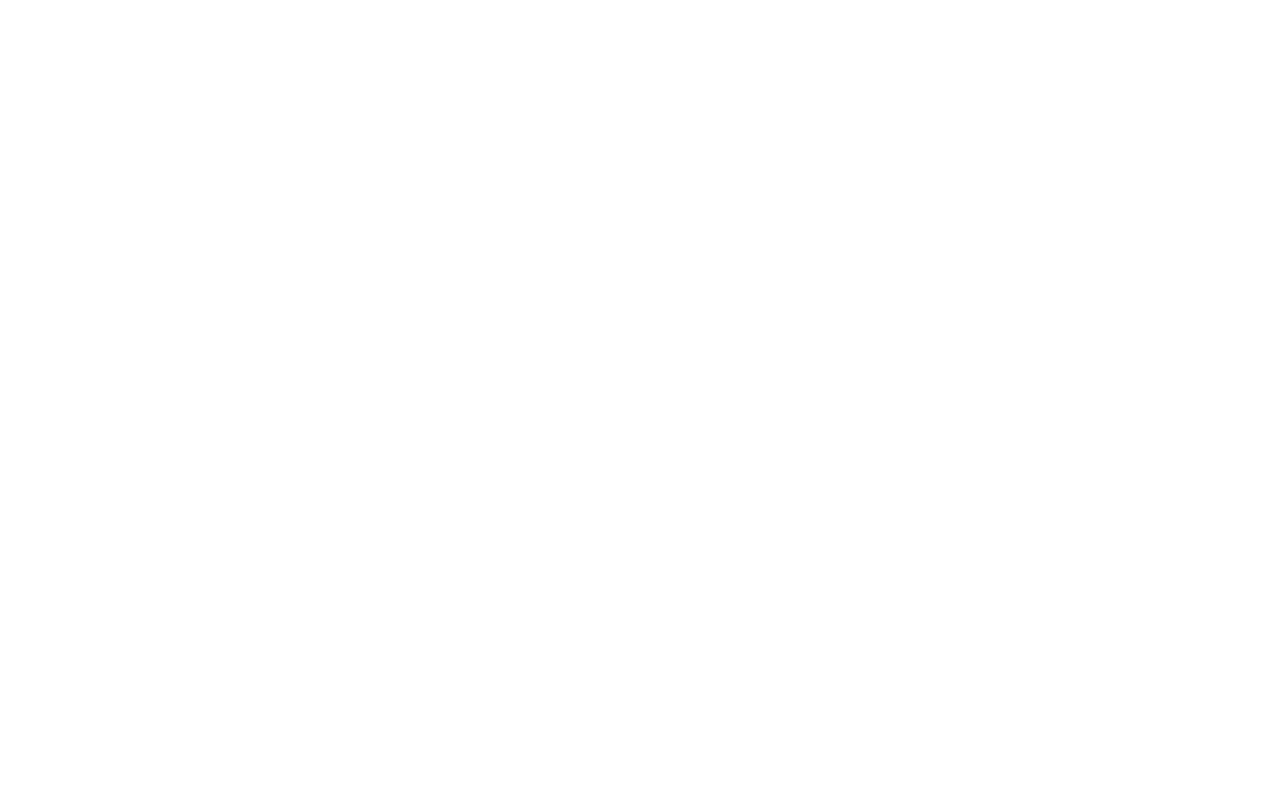
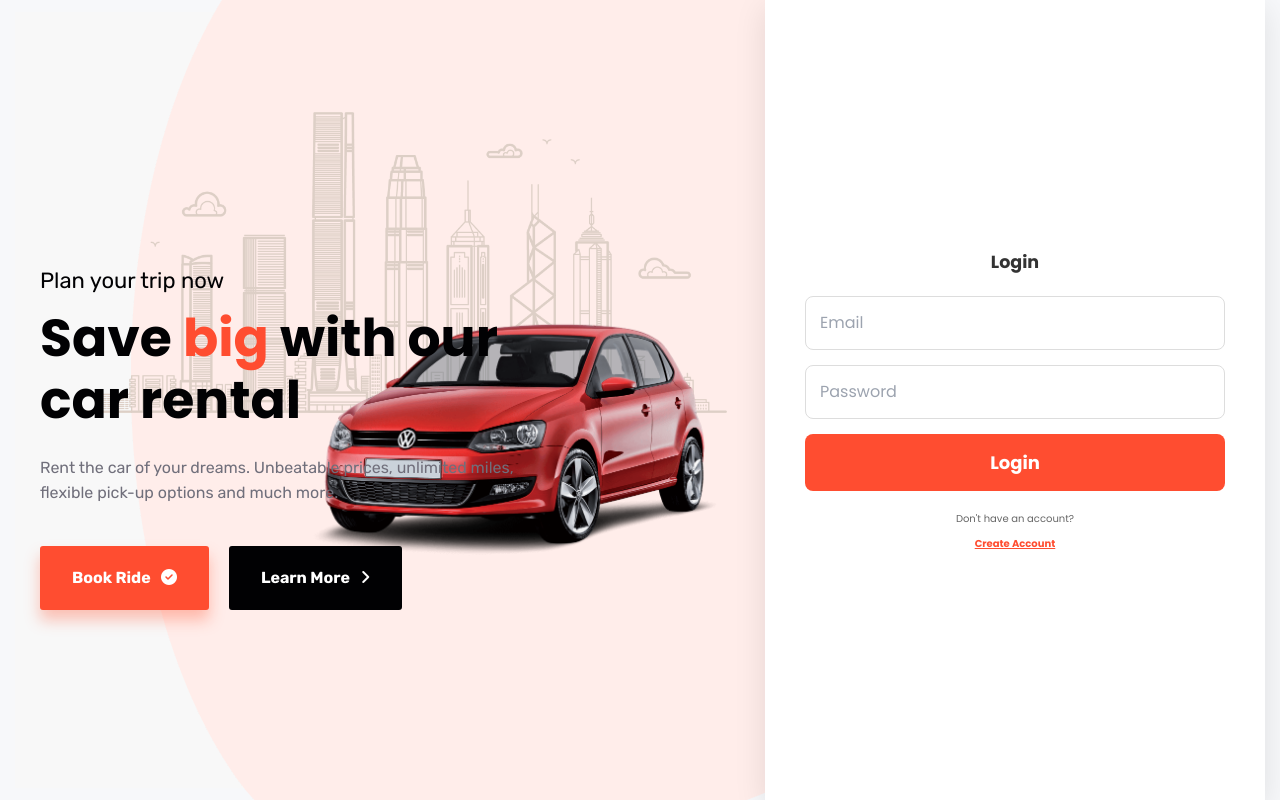
Before and after one commit to bm-197/Rentify, a React (Vite) app in the folder client/: page /login in a window 1280 px wide. Before the commit this address had no page. Built offline with nearby package versions, Linux system fonts and the light colour scheme.

Commit message:
:star: feat: Add login page and modified signup page

```diff
--- a/client/src/App.jsx
+++ b/client/src/App.jsx
@@ -2,6 +2,7 @@
 import Navbar from "./components/Navbar";
 import Home from "./Pages/Home";
 import Signup from "./components/Signup";
+import Login from "./components/Login";
 import "./index.css";
 import { Route, Routes, useLocation } from "react-router-dom";
 
@@ -19,6 +20,8 @@
       <Routes>
         <Route index path="/" element={<Home />} />
         <Route path="signup" element={<Signup />} />
+        <Route path="login" element={<Login />} />
+
     </Routes>
     </>
   );
--- a/client/src/components/Hero.jsx
+++ b/client/src/components/Hero.jsx
@@ -33,7 +33,7 @@
     <>
       <section id="home" className="hero-section">
         <div className="container">
-          <img className="bg-shape" src={BgShape} alt="bg-shape" />
+          <img className="bg-shape" src={BgShape} style = {{top: -15}}alt="bg-shape" />
           <div className="hero-content">
             <div className="hero-content__text">
               <h4>Plan your trip now</h4>
--- /dev/null
+++ b/client/src/components/Login.jsx
@@ -0,0 +1,71 @@
+import React, { useEffect, useState } from "react";
+import { useUserLoginMutation } from "../features/api/apiSlice";
+import { useNavigate } from "react-router-dom";
+import Hero from "./Hero";
+
+const Login = () => {
+  const navigate = useNavigate();
+  const [loginData, loginResponse] = useUserLoginMutation();
+  const [email, setEmail] = useState("");
+  const [password, setPassword] = useState("");
+  const [pop, setPop] = useState(true);
+
+  const submit = () => {
+    loginData({ email, password });
+  };
+
+  console.log(loginResponse, "RRRRR");
+
+  const homeHandler = () => {
+    navigate("/", { replace: true });
+  };
+
+  useEffect(() => {
+    if (loginResponse?.status === "fulfilled" && loginResponse.data) {
+      localStorage.setItem("jwt", loginResponse.data.token);
+      localStorage.setItem("user", JSON.stringify(loginResponse.data.data));
+    }
+    const detail = localStorage.getItem("jwt");
+    if (detail) {
+      navigate("/", { replace: true });
+    }
+  }, [loginResponse]);
+
+  return (
+    <div className="signup-container">
+      <div onClick={() => navigate("/")}></div>
+      <Hero />
+      <div className="signup-card z-30">
+        <h2>Login</h2>
+        <input
+          onChange={(e) => setEmail(e.target.value)}
+          className="signup-input"
+          type="text"
+          placeholder="Email"
+        />
+        <input
+          onChange={(e) => setPassword(e.target.value)}
+          className="signup-input"
+          type="password"
+          placeholder="Password"
+        />
+        <button onClick={submit} className="signup-button">
+          Login
+        </button>
+        <div className="existing-account">
+          <p>Don't have an account?</p>
+          <button onClick={() => navigate("/signup")} className="login-button">
+            Create Account
+          </button>
+        </div>
+        {loginResponse?.status === "rejected" && (
+          <div className="signup-message error">
+            {loginResponse.error?.data?.msg || "An error occurred."}
+          </div>
+        )}
+      </div>
+    </div>
+  );
+};
+
+export default Login;
--- a/client/src/components/Navbar.jsx
+++ b/client/src/components/Navbar.jsx
@@ -64,7 +64,7 @@
             <li>
               {user === null && (
                 <div className="flex flex-col gap-3 -mt-5">
-                  <Link onClick={openNav} className="navbar__buttons__sign-in" to="/">
+                  <Link onClick={openNav} className="navbar__buttons__sign-in" to="/login">
                     Sign In
                   </Link>
                   <Link onClick={openNav} className="navbar__buttons__register" to="/signup">
@@ -148,7 +148,7 @@
 
           {user === null && (
             <div className="navbar__buttons">
-              <Link className="navbar__buttons__sign-in" to="/">
+              <Link className="navbar__buttons__sign-in" to="/login">
                 Sign In
               </Link>
               <Link className="navbar__buttons__register" to="/signup">
--- a/client/src/components/Signup.jsx
+++ b/client/src/components/Signup.jsx
@@ -2,6 +2,7 @@
 import { useUserRegisterMutation } from "./../features/api/apiSlice";
 import { useNavigate } from 'react-router-dom';
 import "../dist/styles.css";
+import Hero from "./Hero";
 
 const Signup = () => {
   const navigate = useNavigate();
@@ -47,8 +48,12 @@
 
   return (
     <div className="signup-container">
-      <div className="signup-card">
+      <div onClick={() => navigate("/")} className="hero-overlay"></div>
+      <Hero />
+      <div className="signup-card z-30">
         <h2>Your Personal Information</h2>
+
+        <div className="signup-row">
           <input
             onChange={(e) => setFirstName(e.target.value)}
             className="signup-input"
@@ -61,6 +66,9 @@
             type="text"
             placeholder="Last Name"
           />
+        </div>
+
+        <div className="signup-row">
           <input
             onChange={(e) => setEmail(e.target.value)}
             className="signup-input"
@@ -73,12 +81,18 @@
             type="text"
             placeholder="Address"
           />
+        </div>
+
+        <div className="signup-row">
           <input
             onChange={(e) => setPhone(e.target.value)}
             className="signup-input"
             type="text"
             placeholder="Phone Number"
           />
+        </div>
+
+        <div className="signup-row">
           <input
             onChange={(e) => setPassword(e.target.value)}
             className="signup-input"
@@ -91,6 +105,8 @@
             type="password"
             placeholder="Confirm Password"
           />
+        </div>
+
         <label className="signup-profile-pic-label">
           Choose Profile Picture (Optional)
           <input
@@ -100,9 +116,21 @@
             name="profilePic"
           />
         </label>
+
         <button onClick={submit} className="signup-button">
           Register
         </button>
+
+        <div className="existing-account">
+          <p>Already have an account?</p>
+          <button
+            onClick={() => navigate("/login")}
+            className="login-button"
+          >
+            Login here
+          </button>
+        </div>
+
         {registerResponse?.status === "pending" && (
           <div className="signup-loading">
             <div className="spinner"></div>
@@ -116,14 +144,10 @@
       )}
       {registerResponse?.status === "rejected" && (
         <div className="signup-message error">
-          {registerResponse.error !== undefined ? (
-            Array.isArray(registerResponse.error?.data) ? (
+          {Array.isArray(registerResponse.error?.data) ? (
             registerResponse.error.data.map((e, index) => (
               <p key={index}>{e.msg}</p>
             ))
-            ) : (
-              <p>Something went wrong</p>
-            )
           ) : (
             <p>Something went wrong</p>
           )}
--- a/client/src/features/api/apiSlice.js
+++ b/client/src/features/api/apiSlice.js
@@ -18,10 +18,20 @@
             body: data,
         }),
         }),
+         //user login
+        userLogin: builder.mutation({
+          query: (data) => ({
+            url: "/user/login",
+            method: "POST",
+            body: data,
+          }),
+          invalidatesTags: ["get-all-cars"],
+        }),
     }),
 });
 
 
 export const {
     useUserRegisterMutation,
+    useUserLoginMutation,
 } = apiSlice;
```
Also changed, not shown: client/src/dist/styles.css. Lines whose indentation alone changed are shown as unchanged.
